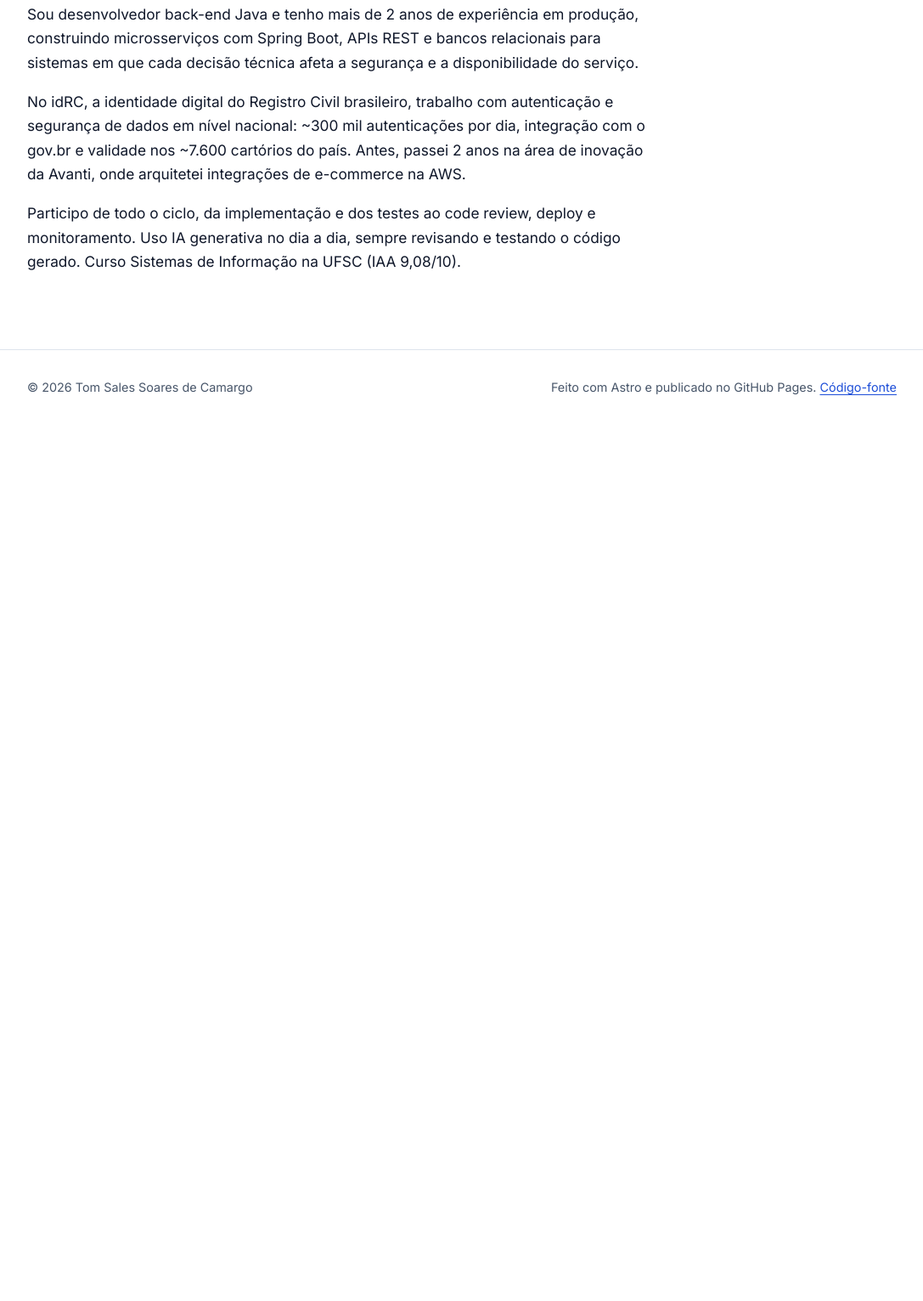
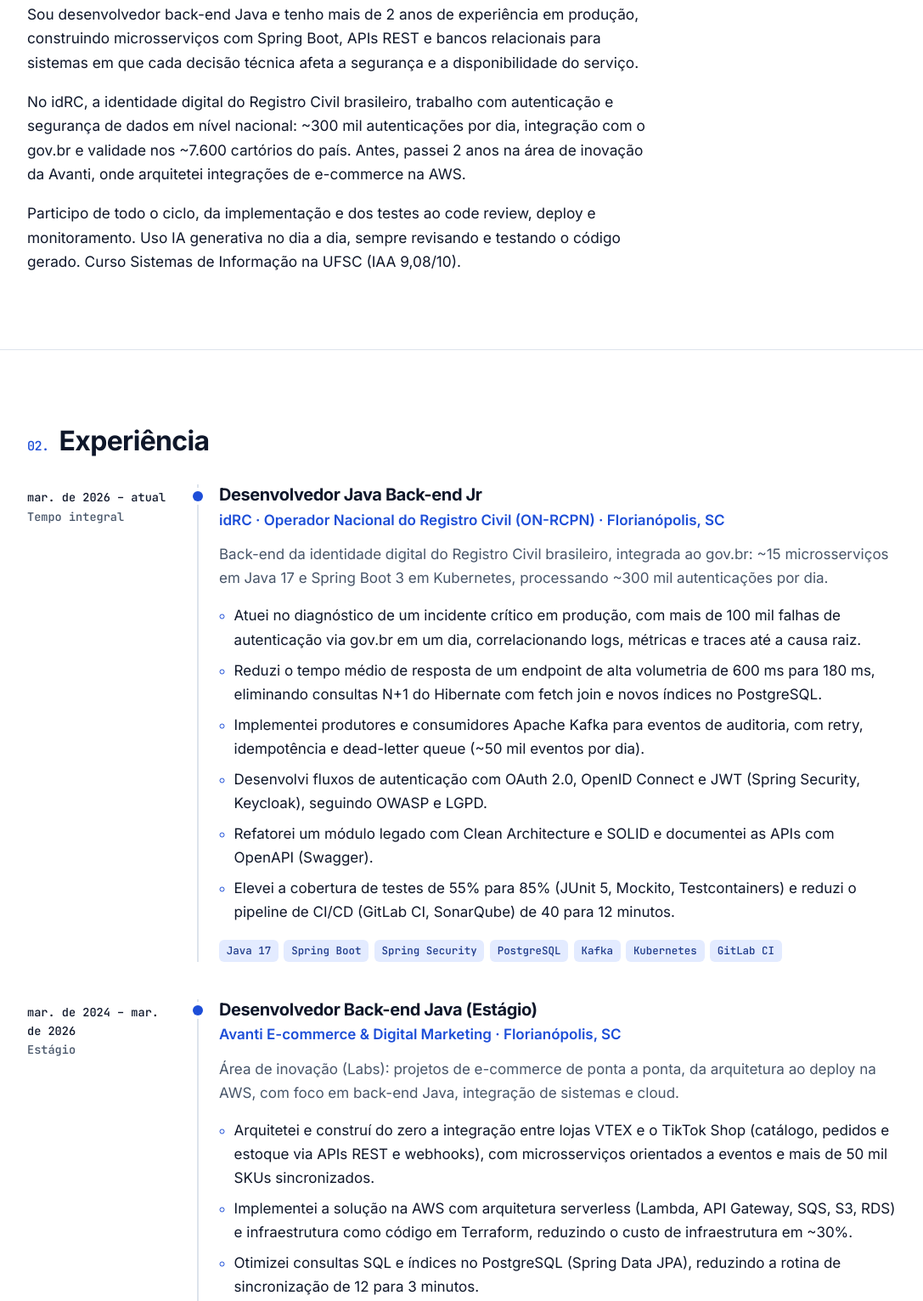
Before and after one commit to tomsalescamargo/tomsalescamargo.github.io, an Astro site: page / in a window 1280 px wide. Shown: the part 977-2508 px from the top of the page at 85% size, without its empty margins (96-1183 px from the left). Before the commit the page ends 1477 px from the top, so only its background shows below. Built offline with nearby package versions, Linux system fonts and the light colour scheme; Astro itself is replaced by a stand-in of ours.

Commit message:
feat: add experience timeline
Semantic ordered list with <time> elements, localized month formatting
(Intl.DateTimeFormat) and stack tags per role.

```diff
--- /dev/null
+++ b/src/components/Experience.astro
@@ -0,0 +1,126 @@
+---
+import type { Profile, Locale } from "../data/types";
+import { formatYearMonth, useTranslations } from "../i18n/ui";
+
+interface Props {
+  profile: Profile;
+  locale: Locale;
+}
+const { profile, locale } = Astro.props;
+const t = useTranslations(locale);
+---
+
+<section id="experiencia" class="section" aria-labelledby="experiencia-title">
+  <div class="container">
+    <h2 id="experiencia-title" class="section-title" data-index="02.">
+      {t("experience.title")}
+    </h2>
+    <ol class="timeline">
+      {profile.experiences.map((job) => (
+        <li class="job">
+          <div class="meta">
+            <p class="period">
+              <time datetime={job.start}>{formatYearMonth(job.start, locale)}</time>
+              {" – "}
+              {job.end ? (
+                <time datetime={job.end}>{formatYearMonth(job.end, locale)}</time>
+              ) : (
+                <span>{t("experience.present")}</span>
+              )}
+            </p>
+            <p class="type">{job.employmentType}</p>
+          </div>
+          <div class="body">
+            <h3>{job.role}</h3>
+            <p class="company">
+              {job.company} · {job.location}
+            </p>
+            <p class="summary">{job.summary}</p>
+            <ul class="highlights">
+              {job.highlights.map((h) => (
+                <li>{h}</li>
+              ))}
+            </ul>
+            <ul class="tags" aria-label="Stack">
+              {job.stack.map((s) => (
+                <li class="tag">{s}</li>
+              ))}
+            </ul>
+          </div>
+        </li>
+      ))}
+    </ol>
+  </div>
+</section>
+
+<style>
+  .timeline {
+    list-style: none;
+    padding: 0;
+    margin: 0;
+    display: grid;
+    gap: 2.75rem;
+  }
+  .job {
+    display: grid;
+    grid-template-columns: 11rem 1fr;
+    gap: 1.5rem;
+  }
+  .meta {
+    font-family: var(--font-mono);
+    font-size: 0.85rem;
+    color: var(--muted);
+    padding-top: 0.25rem;
+  }
+  .period {
+    color: var(--text);
+    font-weight: 500;
+  }
+  .body {
+    position: relative;
+    padding-left: 1.5rem;
+    border-left: 2px solid var(--border);
+  }
+  .body::before {
+    content: "";
+    position: absolute;
+    left: -7px;
+    top: 0.45rem;
+    width: 12px;
+    height: 12px;
+    border-radius: 50%;
+    background: var(--accent);
+    box-shadow: 0 0 0 4px var(--bg);
+  }
+  h3 {
+    font-size: 1.25rem;
+  }
+  .company {
+    margin-top: 0.2rem;
+    color: var(--accent);
+    font-weight: 600;
+  }
+  .summary {
+    margin-top: 0.8rem;
+    color: var(--muted);
+  }
+  .highlights {
+    margin: 1rem 0 1.2rem;
+    padding-left: 1.1rem;
+    display: grid;
+    gap: 0.5rem;
+  }
+  .highlights li::marker {
+    color: var(--accent);
+  }
+  @media (max-width: 760px) {
+    .job {
+      grid-template-columns: 1fr;
+      gap: 0.5rem;
+    }
+    .meta {
+      display: flex;
+      gap: 1rem;
+    }
+  }
+</style>
--- a/src/components/Home.astro
+++ b/src/components/Home.astro
@@ -4,6 +4,7 @@ import { getProfile } from "../data/profile";
 import Base from "../layouts/Base.astro";
 import Hero from "./Hero.astro";
 import About from "./About.astro";
+import Experience from "./Experience.astro";
 
 interface Props {
   locale: Locale;
@@ -15,4 +16,5 @@ const profile = getProfile(locale);
 <Base locale={locale}>
   <Hero profile={profile} locale={locale} />
   <About profile={profile} locale={locale} />
+  <Experience profile={profile} locale={locale} />
 </Base>
```
